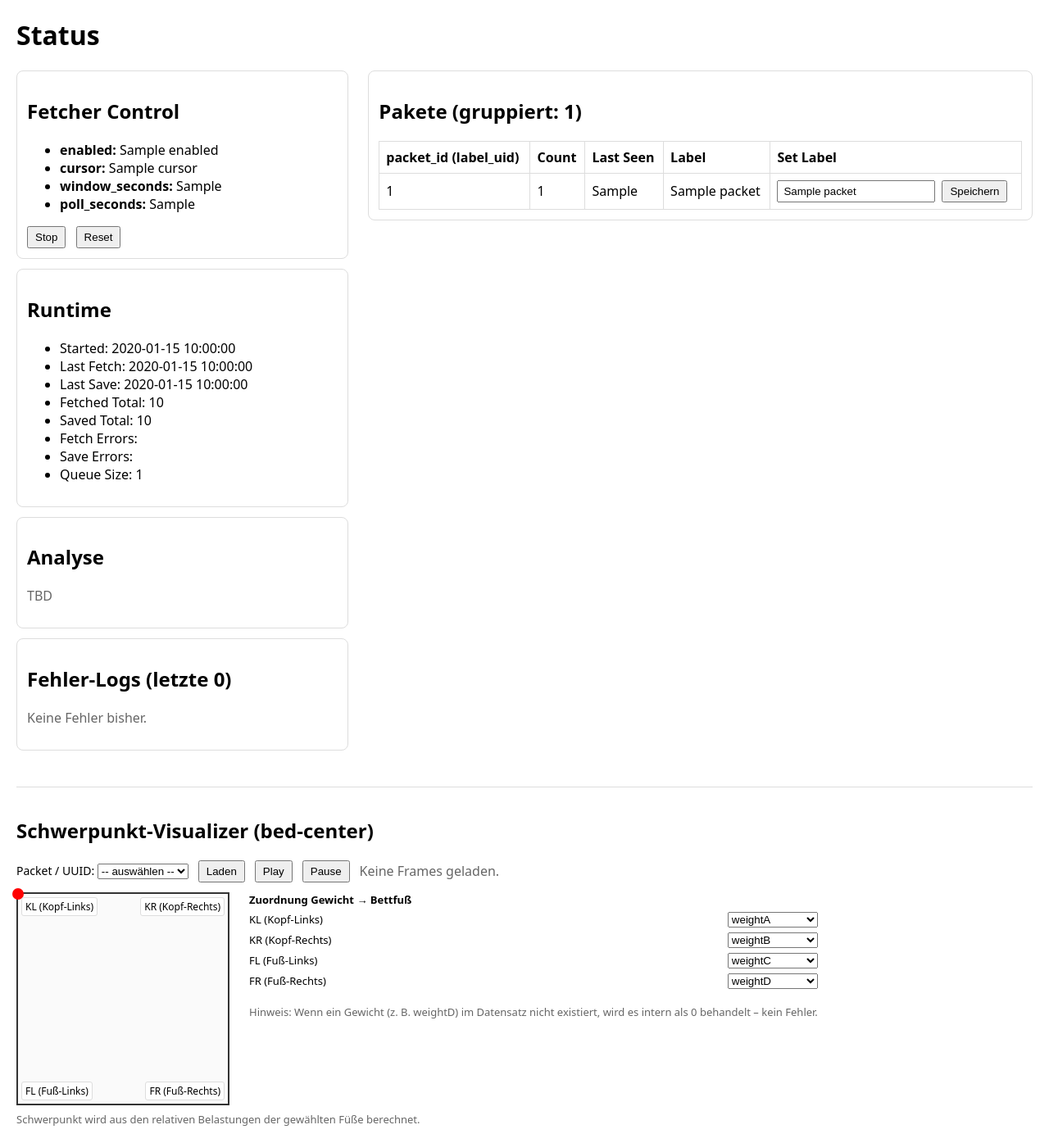
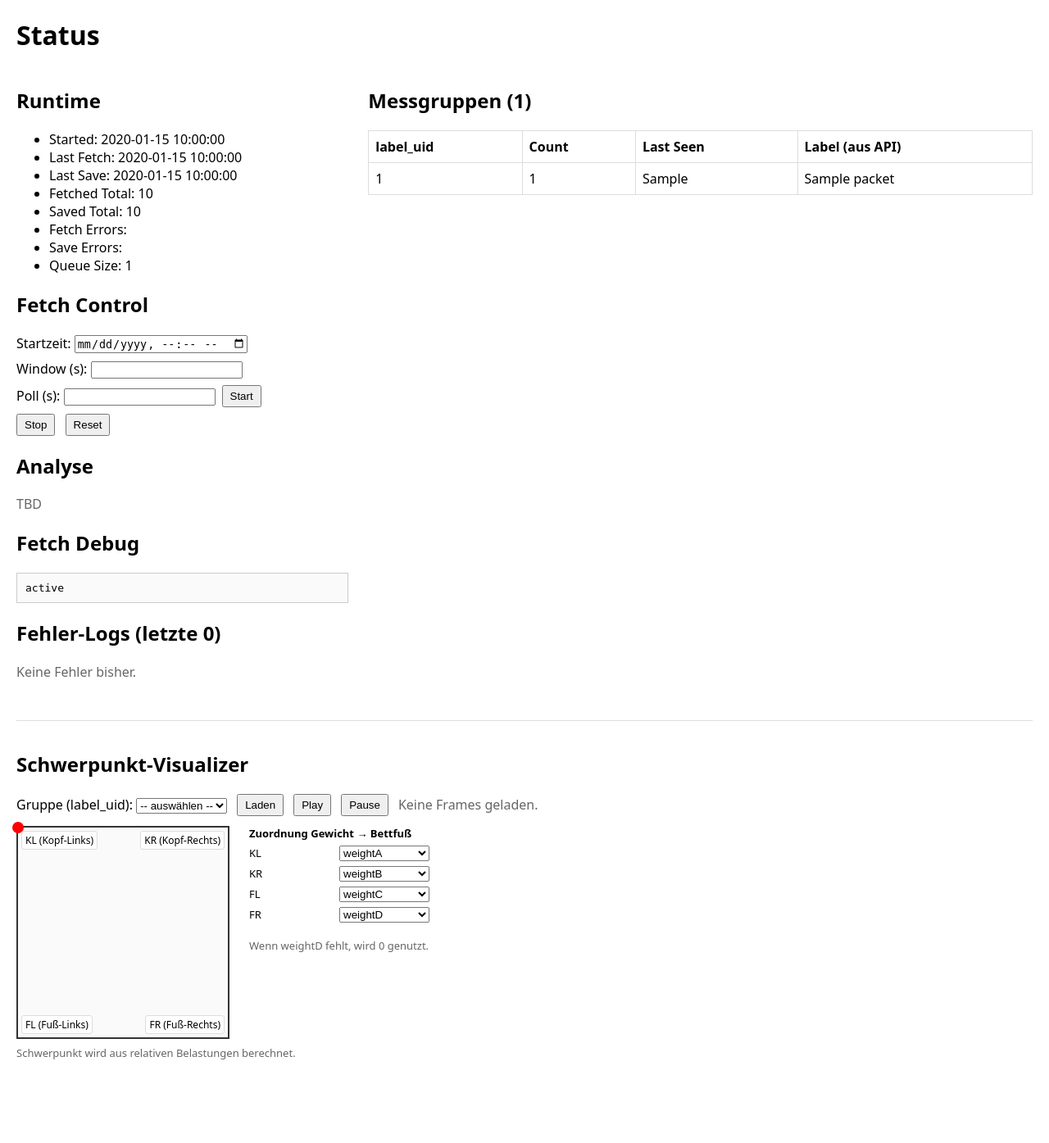
Before and after one commit to MicStern/SBM, a FastAPI app: template app/templates/status.html in a window 1280 px wide. Shown: the whole page at 82% size. After the commit the page ends 1293 px from the top, so only its background shows below. Run offline with FastAPI, Linux system fonts and the light colour scheme; the template is opened without the code that fills it: most values are stand-ins (such as "Sample title", 1, 10 or a date in 2020); parts of the project's set-up code (start-up, migrations or seed data) failed here and were passed over.

Commit message:
Update status.html

```diff
--- a/app/templates/status.html
+++ b/app/templates/status.html
@@ -9,93 +9,24 @@
     th, td { border: 1px solid #ddd; padding: 8px; }
     th { text-align: left; }
     .muted { color: #666; }
-    form.inline { display: inline-flex; gap: 8px; align-items: center; }
-    input[type="text"], input[type="datetime-local"], input[type="number"] { padding: 4px 6px; }
     button { padding: 4px 8px; cursor: pointer; }
     .grid { display: grid; grid-template-columns: 1fr 2fr; gap: 24px; }
 
-    /* Schwerpunkt-Visualizer */
-    #sv-container {
-      margin-top: 32px;
-      border-top: 1px solid #ddd;
-      padding-top: 16px;
-    }
-    #sv-controls {
-      display: flex;
-      flex-wrap: wrap;
-      gap: 12px;
-      align-items: center;
-      margin-bottom: 12px;
-    }
-    #sv-controls label {
-      font-size: 14px;
-    }
-    #sv-square-wrapper {
-      margin-top: 12px;
-      display: flex;
-      gap: 24px;
-      flex-wrap: wrap;
-      align-items: flex-start;
-    }
-    #sv-square {
-      position: relative;
-      width: 260px;
-      height: 260px;
-      border: 2px solid #333;
-      box-sizing: border-box;
-      background: #fafafa;
-    }
-    #sv-square .corner-label {
-      position: absolute;
-      font-size: 12px;
-      background: rgba(255,255,255,0.9);
-      padding: 2px 4px;
-      border-radius: 3px;
-      border: 1px solid #ddd;
-    }
-    #sv-corner-kl { top: 4px; left: 4px; }
-    #sv-corner-kr { top: 4px; right: 4px; }
-    #sv-corner-fl { bottom: 4px; left: 4px; }
-    #sv-corner-fr { bottom: 4px; right: 4px; }
-
-    #sv-dot {
-      position: absolute;
-      width: 14px;
-      height: 14px;
-      border-radius: 50%;
-      background: red;
-      pointer-events: none;
-      transform: translate(-50%, -50%);
-    }
-
-    #sv-meta {
-      font-size: 13px;
-      margin-top: 8px;
-    }
-
-    #sv-mapping {
-      display: flex;
-      flex-direction: column;
-      gap: 6px;
-      font-size: 13px;
-      min-width: 220px;
-    }
-    #sv-mapping label {
-      display: flex;
-      justify-content: space-between;
-      gap: 8px;
-    }
-    #sv-mapping select {
-      min-width: 110px;
-    }
-
-    .card {
-      border: 1px solid #ddd;
-      padding: 12px;
-      border-radius: 8px;
-      background: #fff;
-      margin-bottom: 12px;
-    }
+    #sv-container { margin-top: 32px; border-top: 1px solid #ddd; padding-top: 16px; }
+    #sv-controls { display:flex; flex-wrap:wrap; gap:12px; align-items:center; margin-bottom:12px; }
+    #sv-square-wrapper { margin-top:12px; display:flex; gap:24px; flex-wrap:wrap; align-items:flex-start; }
+    #sv-square { position:relative; width:260px; height:260px; border:2px solid #333; box-sizing:border-box; background:#fafafa; }
+    #sv-square .corner-label { position:absolute; font-size:12px; background:rgba(255,255,255,0.9); padding:2px 4px; border-radius:3px; border:1px solid #ddd; }
+    #sv-corner-kl { top:4px; left:4px; }
+    #sv-corner-kr { top:4px; right:4px; }
+    #sv-corner-fl { bottom:4px; left:4px; }
+    #sv-corner-fr { bottom:4px; right:4px; }
+    #sv-dot { position:absolute; width:14px; height:14px; border-radius:50%; background:red; pointer-events:none; transform:translate(-50%, -50%); }
+    #sv-meta { font-size:13px; margin-top:8px; }
+    #sv-mapping { display:flex; flex-direction:column; gap:6px; font-size:13px; min-width:220px; }
+    #sv-mapping label { display:flex; justify-content:space-between; gap:8px; }
+    #sv-mapping select { min-width:110px; }
+    pre { border:1px solid #ccc; padding:10px; background:#fafafa; overflow:auto; }
   </style>
 </head>
 <body>
@@ -103,53 +34,6 @@
 
   <div class="grid">
     <div>
-      <div class="card">
-        <h2>Fetcher Control</h2>
-
-        {% if (not fetch_config.enabled) or (fetch_config.cursor is none) %}
-          <p class="muted">
-            Fetcher ist aktuell <b>pausiert</b>. Bitte Startzeit auswählen.
-          </p>
-
-          <form method="post" action="/fetch/start" class="inline" style="flex-wrap:wrap;">
-            <label>
-              Startzeit (UTC):
-              <input type="datetime-local" name="start_dt" required>
-            </label>
-            <label>
-              Window (s):
-              <input type="number" name="window_seconds" value="{{ fetch_config.window_seconds }}" style="width:100px;">
-            </label>
-            <label>
-              Poll (s):
-              <input type="number" name="poll_seconds" value="{{ fetch_config.poll_seconds }}" style="width:100px;">
-            </label>
-            <button type="submit">Start Fetch</button>
-          </form>
-
-          <p class="muted" style="margin-top:8px;">
-            Hinweis: datetime-local enthält keine Zeitzone. Wir interpretieren das aktuell als UTC.
-            (Wenn du Berlin-Zeit willst, sag Bescheid – dann bauen wir das sauber um.)
-          </p>
-        {% else %}
-          <ul>
-            <li><b>enabled:</b> {{ fetch_config.enabled }}</li>
-            <li><b>cursor:</b> {{ fetch_config.cursor }}</li>
-            <li><b>window_seconds:</b> {{ fetch_config.window_seconds }}</li>
-            <li><b>poll_seconds:</b> {{ fetch_config.poll_seconds }}</li>
-          </ul>
-
-          <form method="post" action="/fetch/stop" class="inline">
-            <button type="submit">Stop</button>
-          </form>
-
-          <form method="post" action="/fetch/reset" class="inline" style="margin-left:8px;">
-            <button type="submit">Reset</button>
-          </form>
-        {% endif %}
-      </div>
-
-      <div class="card">
       <h2>Runtime</h2>
       <ul>
         <li>Started: {{ s.started_at }}</li>
@@ -161,14 +45,34 @@
         <li>Save Errors: {{ s.save_errors }}</li>
         <li>Queue Size: {{ queue_size }}</li>
       </ul>
-      </div>
 
-      <div class="card">
+      <h2>Fetch Control</h2>
+      <form method="post" action="/fetch/start" style="display:flex; gap:8px; align-items:center; flex-wrap:wrap;">
+        <label>Startzeit:
+          <input type="datetime-local" name="start_dt" required>
+        </label>
+        <label>Window (s):
+          <input type="number" name="window_seconds" value="{{ fetch_config.window_seconds }}" min="10" step="1">
+        </label>
+        <label>Poll (s):
+          <input type="number" name="poll_seconds" value="{{ fetch_config.poll_seconds }}" min="1" step="1">
+        </label>
+        <button type="submit">Start</button>
+      </form>
+
+      <form method="post" action="/fetch/stop" style="margin-top:8px; display:inline-block;">
+        <button type="submit">Stop</button>
+      </form>
+      <form method="post" action="/fetch/reset" style="margin-top:8px; display:inline-block; margin-left:8px;">
+        <button type="submit">Reset</button>
+      </form>
+
       <h2>Analyse</h2>
       <p class="muted">TBD</p>
-      </div>
 
-      <div class="card">
+      <h2>Fetch Debug</h2>
+      <pre>{{ status_json_debug }}</pre>
+
       <h2>Fehler-Logs (letzte {{ s.error_logs|length }})</h2>
       {% if s.error_logs %}
       <div style="border:1px solid #ccc; padding:10px; max-height:250px; overflow-y:auto; white-space:pre-wrap; background:#fafafa;">
@@ -180,19 +84,16 @@
       <p class="muted">Keine Fehler bisher.</p>
       {% endif %}
     </div>
-    </div>
 
     <div>
-      <div class="card">
-        <h2>Pakete (gruppiert: {{ packets|length }})</h2>
+      <h2>Messgruppen ({{ packets|length }})</h2>
       <table>
         <thead>
           <tr>
-              <th>packet_id (label_uid)</th>
+            <th>label_uid</th>
             <th>Count</th>
             <th>Last Seen</th>
-              <th>Label</th>
-              <th>Set Label</th>
+            <th>Label (aus API)</th>
           </tr>
         </thead>
         <tbody>
@@ -200,32 +101,23 @@
           <tr>
             <td>{{ p.packet_id }}</td>
             <td>{{ p.count }}</td>
-              <td>{{ p.last_seen }}</td>
+            <td>{{ p.last_seen or "" }}</td>
             <td>{{ p.label or "" }}</td>
-              <td>
-                <form class="inline" method="post" action="/label">
-                  <input type="hidden" name="packet_id" value="{{ p.packet_id }}">
-                  <input type="text" name="label" placeholder="Label eingeben" value="{{ p.label or '' }}">
-                  <button type="submit">Speichern</button>
-                </form>
-              </td>
           </tr>
         {% else %}
-            <tr><td colspan="5" class="muted">Noch keine Pakete.</td></tr>
+          <tr><td colspan="4" class="muted">Noch keine Gruppen.</td></tr>
         {% endfor %}
         </tbody>
       </table>
     </div>
   </div>
-  </div>
 
-  <!-- Schwerpunkt-Visualizer -->
   <div id="sv-container">
-    <h2>Schwerpunkt-Visualizer (bed-center)</h2>
+    <h2>Schwerpunkt-Visualizer</h2>
 
     <div id="sv-controls">
       <label>
-        Packet / UUID:
+        Gruppe (label_uid):
         <select id="sv-packet-select">
           <option value="">-- auswählen --</option>
           {% for p in packets %}
@@ -235,7 +127,6 @@
       </label>
 
       <button id="sv-load-btn">Laden</button>
-
       <button id="sv-play-btn">Play</button>
       <button id="sv-pause-btn">Pause</button>
 
@@ -254,7 +145,7 @@
       <div id="sv-mapping">
         <strong>Zuordnung Gewicht → Bettfuß</strong>
         <label>
-          KL (Kopf-Links)
+          KL
           <select id="sv-map-kl">
             <option value="none">– keiner –</option>
             <option value="weightA">weightA</option>
@@ -264,7 +155,7 @@
           </select>
         </label>
         <label>
-          KR (Kopf-Rechts)
+          KR
           <select id="sv-map-kr">
             <option value="none">– keiner –</option>
             <option value="weightA">weightA</option>
@@ -274,7 +165,7 @@
           </select>
         </label>
         <label>
-          FL (Fuß-Links)
+          FL
           <select id="sv-map-fl">
             <option value="none">– keiner –</option>
             <option value="weightA">weightA</option>
@@ -284,7 +175,7 @@
           </select>
         </label>
         <label>
-          FR (Fuß-Rechts)
+          FR
           <select id="sv-map-fr">
             <option value="none">– keiner –</option>
             <option value="weightA">weightA</option>
@@ -293,15 +184,12 @@
             <option value="weightD">weightD</option>
           </select>
         </label>
-        <p class="muted">
-          Hinweis: Wenn ein Gewicht (z. B. weightD) im Datensatz nicht existiert,
-          wird es intern als 0 behandelt – kein Fehler.
-        </p>
+        <p class="muted">Wenn weightD fehlt, wird 0 genutzt.</p>
       </div>
     </div>
 
     <div id="sv-meta" class="muted">
-      Schwerpunkt wird aus den relativen Belastungen der gewählten Füße berechnet.
+      Schwerpunkt wird aus relativen Belastungen berechnet.
     </div>
   </div>
 
@@ -324,19 +212,13 @@
       let currentIndex = 0;
       let timerId = null;
 
-      // Default-Mapping (kannst du anpassen)
       mapKL.value = "weightA";
       mapKR.value = "weightB";
       mapFL.value = "weightC";
       mapFR.value = "weightD";
 
       function getMapping() {
-        return {
-          KL: mapKL.value,
-          KR: mapKR.value,
-          FL: mapFL.value,
-          FR: mapFR.value,
-        };
+        return { KL: mapKL.value, KR: mapKR.value, FL: mapFL.value, FR: mapFR.value };
       }
 
       const positions = {
@@ -347,9 +229,7 @@
       };
 
       function computeCenter(frame, mapping) {
-        let sumW = 0;
-        let sumX = 0;
-        let sumY = 0;
+        let sumW = 0, sumX = 0, sumY = 0;
 
         for (const corner of Object.keys(mapping)) {
           const key = mapping[corner];
@@ -377,8 +257,7 @@
         if (idx < 0 || idx >= frames.length) return;
 
         const frame = frames[idx];
-        const mapping = getMapping();
-        const center = computeCenter(frame, mapping);
+        const center = computeCenter(frame, getMapping());
 
         const rect = square.getBoundingClientRect();
         const size = rect.width;
@@ -386,11 +265,8 @@
         const xNorm = (center.x + 1) / 2;
         const yNorm = (center.y + 1) / 2;
 
-        const left = xNorm * size;
-        const top = yNorm * size;
-
-        dot.style.left = left + "px";
-        dot.style.top = top + "px";
+        dot.style.left = (xNorm * size) + "px";
+        dot.style.top = (yNorm * size) + "px";
 
         statusSpan.textContent = `Frame ${idx + 1} / ${frames.length} (t=${frame.timestamp || "?"})`;
       }
@@ -408,7 +284,7 @@
 
         const pid = packetSelect.value;
         if (!pid) {
-          statusSpan.textContent = "Bitte zuerst eine UUID auswählen.";
+          statusSpan.textContent = "Bitte zuerst eine Gruppe auswählen.";
           return;
         }
 
@@ -423,7 +299,7 @@
           const data = await resp.json();
           frames = data.frames || [];
           if (!frames.length) {
-            statusSpan.textContent = "Keine Frames für diese UUID gefunden.";
+            statusSpan.textContent = "Keine Frames gefunden.";
             return;
           }
           statusSpan.textContent = `Frames geladen: ${frames.length}`;
@@ -436,38 +312,26 @@
 
       function startPlayback() {
         if (!frames.length) {
-          statusSpan.textContent = "Keine Frames geladen – bitte zuerst 'Laden' klicken.";
+          statusSpan.textContent = "Keine Frames geladen – zuerst 'Laden'.";
           return;
         }
         if (timerId !== null) return;
 
-        statusSpan.textContent = `Play (${frames.length} Frames)`;
         timerId = setInterval(() => {
           currentIndex = (currentIndex + 1) % frames.length;
           renderFrame(currentIndex);
         }, 500);
       }
 
-      loadBtn.addEventListener('click', (e) => {
-        e.preventDefault();
-        loadPacket();
-      });
-
-      playBtn.addEventListener('click', (e) => {
-        e.preventDefault();
-        startPlayback();
-      });
-
+      loadBtn.addEventListener('click', (e) => { e.preventDefault(); loadPacket(); });
+      playBtn.addEventListener('click', (e) => { e.preventDefault(); startPlayback(); });
       pauseBtn.addEventListener('click', (e) => {
         e.preventDefault();
         stopPlayback();
-        if (frames.length) statusSpan.textContent = `Pause bei Frame ${currentIndex + 1}/${frames.length}`;
-        else statusSpan.textContent = "Pause.";
+        statusSpan.textContent = frames.length ? `Pause bei Frame ${currentIndex + 1}/${frames.length}` : "Pause.";
       });
 
-      window.addEventListener('load', () => {
-        renderFrame(0);
-      });
+      window.addEventListener('load', () => renderFrame(0));
     })();
   </script>
 </body>
```
Lines whose indentation alone changed are shown as unchanged.
